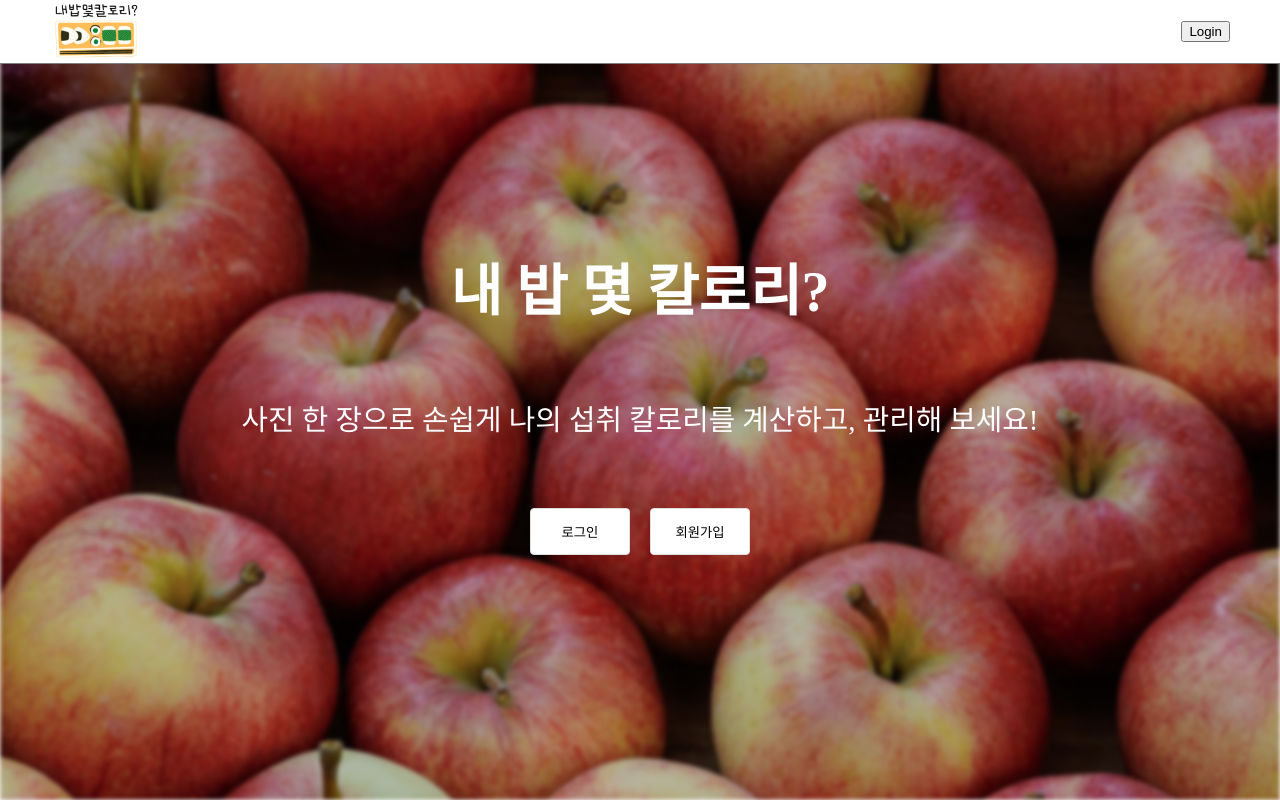
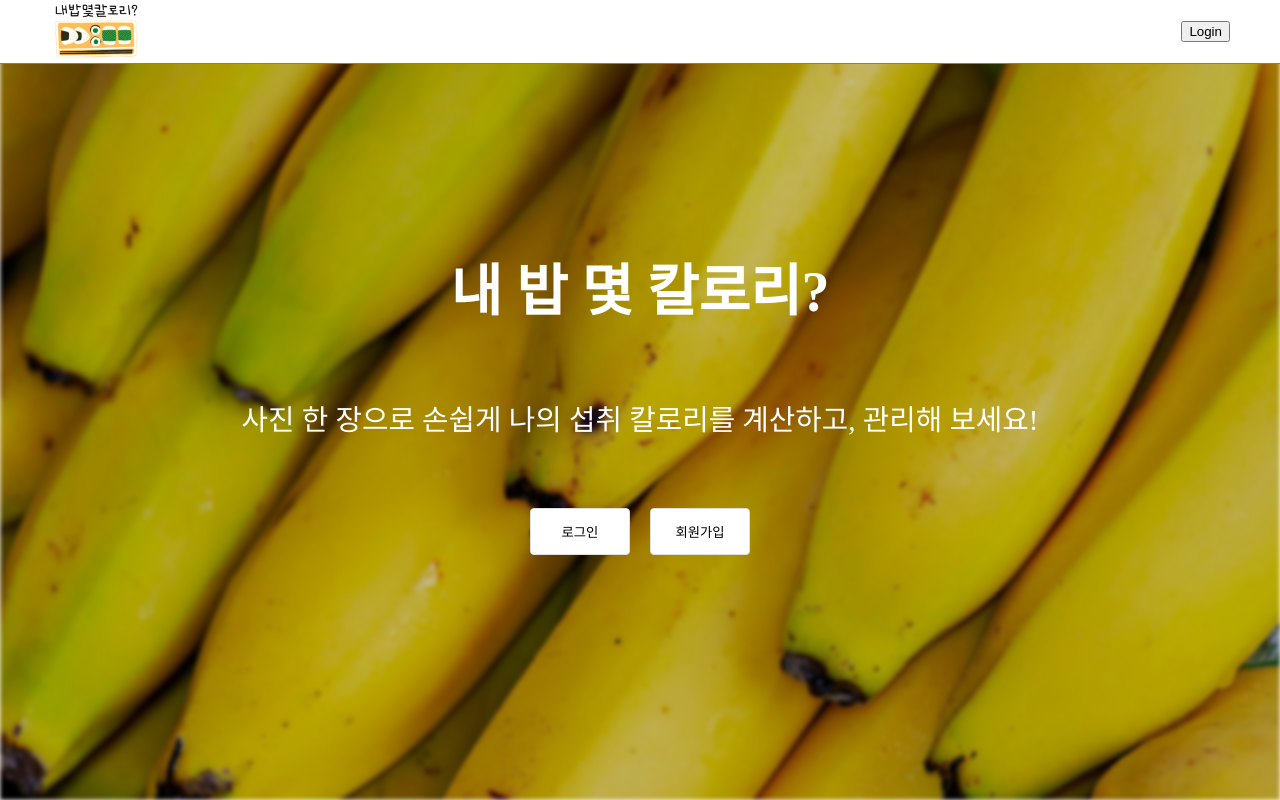
Before and after one commit to MyMealCalorie/client, a React (Create React App) app: page / in a window 1280 px wide. Built offline with nearby package versions, Linux system fonts and the light colour scheme.

Commit message:
style: index 배경 이미지 변경

```diff
--- a/src/components/Home/style/index.ts
+++ b/src/components/Home/style/index.ts
@@ -4,7 +4,7 @@ import { S_Button } from '../../../style/Button.style';
 
 /**-------------Main-------------**/
 export const S_BackGround = styled.div<{ bgImg: string }>`
-  background-image: linear-gradient(rgba(0, 0, 0, 0.1), rgba(0, 0, 0, 0.1)),
+  background-image: linear-gradient(rgba(0, 0, 0, 0.2), rgba(0, 0, 0, 0.2)),
     url(${props => props.bgImg});
   background-position: center;
   background-size: cover;
--- a/src/pages/Home/index.tsx
+++ b/src/pages/Home/index.tsx
@@ -4,7 +4,7 @@ import { S_FlexBox } from '../../style/FlexBox.style';
 
 import Main from '../../components/Home/Main';
 
-import APPLES from '../../assets/apples.jpg';
+import BANANAS from '../../assets/bananas.jpg';
 
 const Home = () => {
   return (
@@ -14,7 +14,7 @@ const Home = () => {
 
       {/* Main 이미지, 멘트 영역 */}
       <Main
-        bgImg={APPLES}
+        bgImg={BANANAS}
         title="내 밥 몇 칼로리?"
         ment=" 사진 한 장으로 손쉽게 나의 섭취 칼로리를 계산하고, 관리해 보세요!"
       />
```
Also changed, not shown: src/assets/apples.jpg (deleted), src/assets/bananas.jpg (added).
